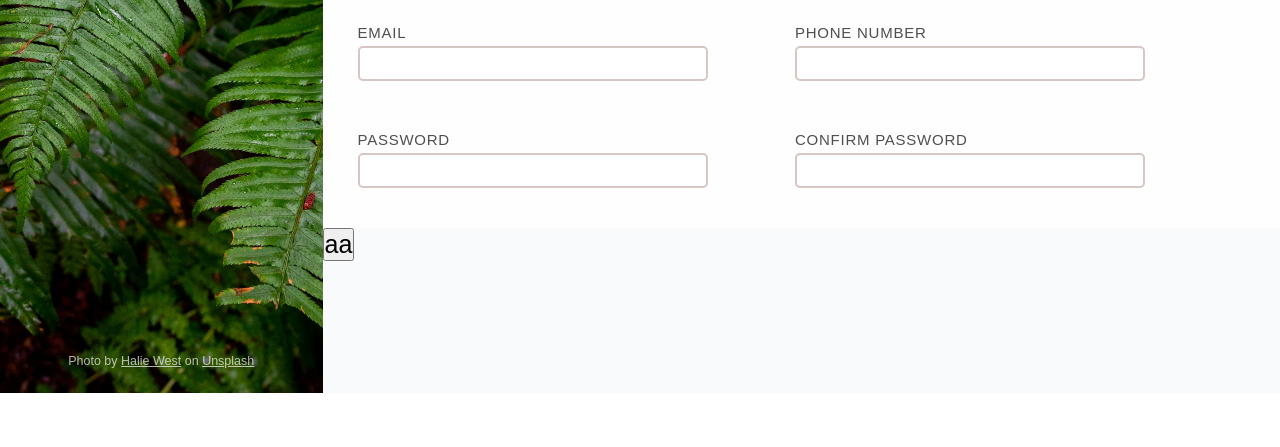
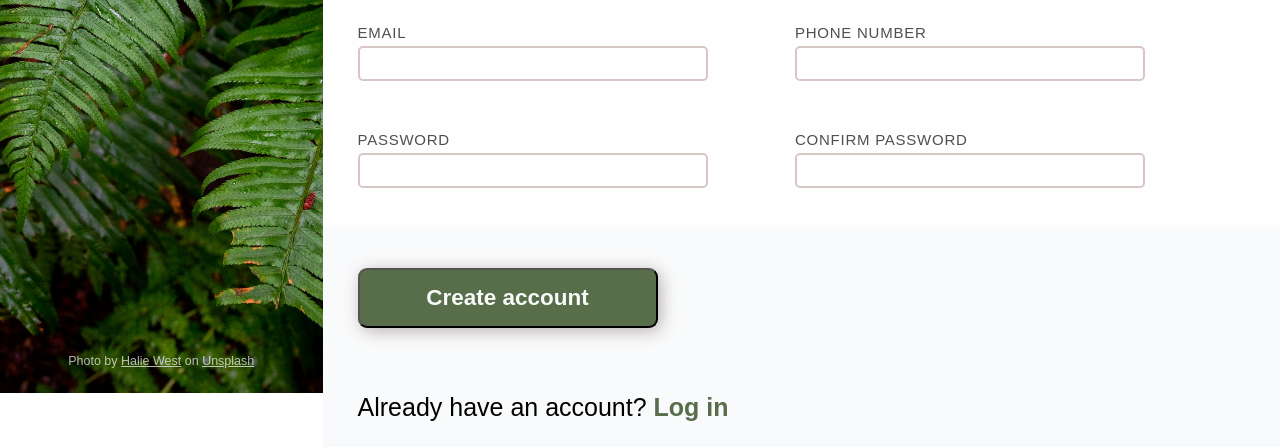
Before and after one commit to Namlev1/sign-up-form, a plain HTML site: page index.html in a window 1280 px wide. Shown: the part 407-854 px from the top of the page. Before the commit the page ends 800 px from the top, so only its background shows below. Drawn offline with Linux system fonts and the light colour scheme.

Commit message:
Bottom part of the page

```diff
--- a/index.html
+++ b/index.html
@@ -59,7 +59,8 @@
             </form>
         </div>
         <div class="bottom">
-            <button type="submit">aa</button>
+            <button type="submit">Create account</button>
+            <p>Already have an account? <a>Log in</a></p>
         </div>
     </div>
 
--- a/styles.css
+++ b/styles.css
@@ -93,6 +93,7 @@ footer {
 
 #right>* {
     flex: 1 1 33%;
+    padding-left: 35px;
 }
 
 .description,
@@ -108,9 +109,7 @@ footer {
 
 p {
     width: clamp(45ch, 50%, 75ch);
-    padding-left: 35px;
     font-weight: 600;
-    /* margin: 0; */
 }
 
 .form {
@@ -119,7 +118,7 @@ p {
 }
 
 form {
-    padding: 0 0 15px 35px;
+    padding: 0 0 15px;
     display: flex;
     flex-wrap: wrap;
 }
@@ -158,3 +157,28 @@ input+div {
     font-size: 0.7em;
     color: red;
 }
+
+.bottom {
+    padding-top: 40px;
+}
+
+button {
+    background-color: #586d49;
+    color: #f8fafa;
+    width: 300px;
+    border-radius: 9px;
+    padding: 15px;
+    font-weight: 600;
+    font-size: 0.9rem;
+    box-shadow: 3px 3px 17px -1px #B2A7A8;
+    margin-bottom: 40px;
+}
+
+.bottom>p {
+    font-weight: 500;
+}
+
+a {
+    font-weight: 600;
+    color: #586d49;
+}
```
